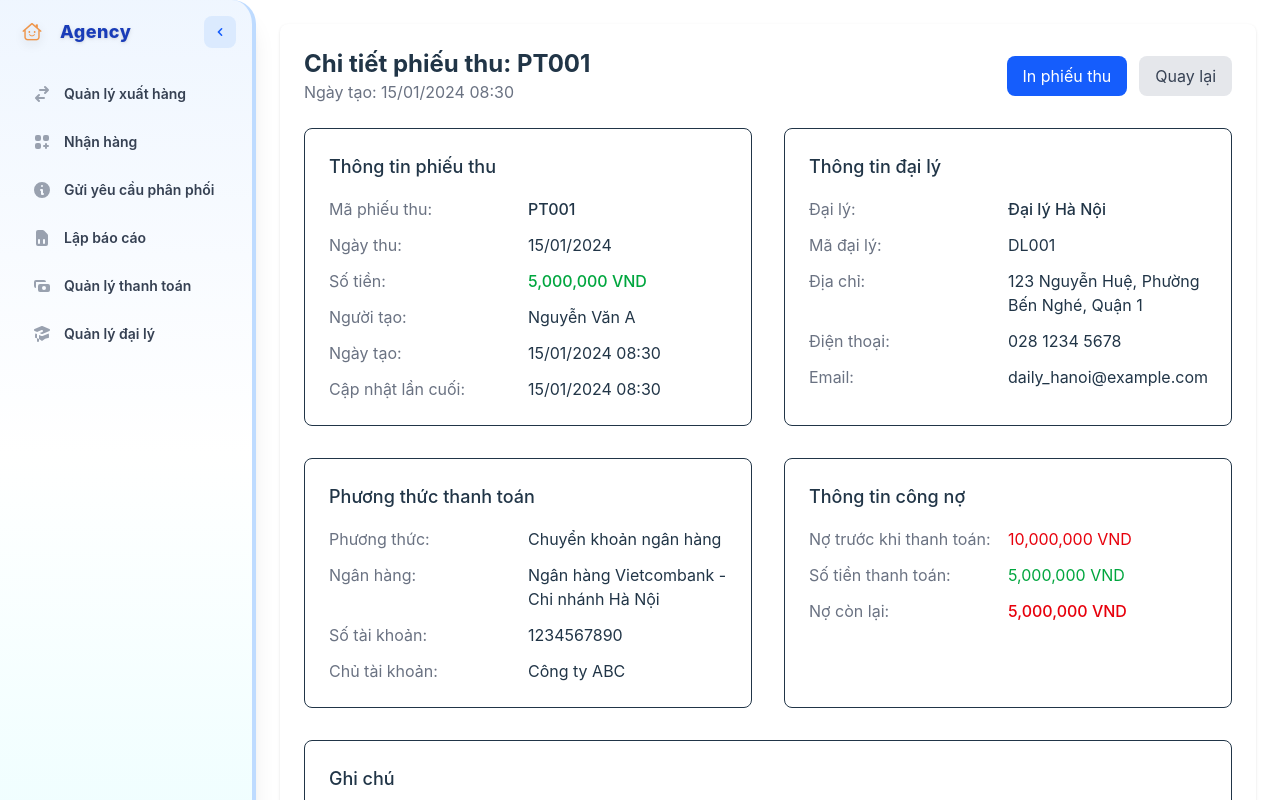
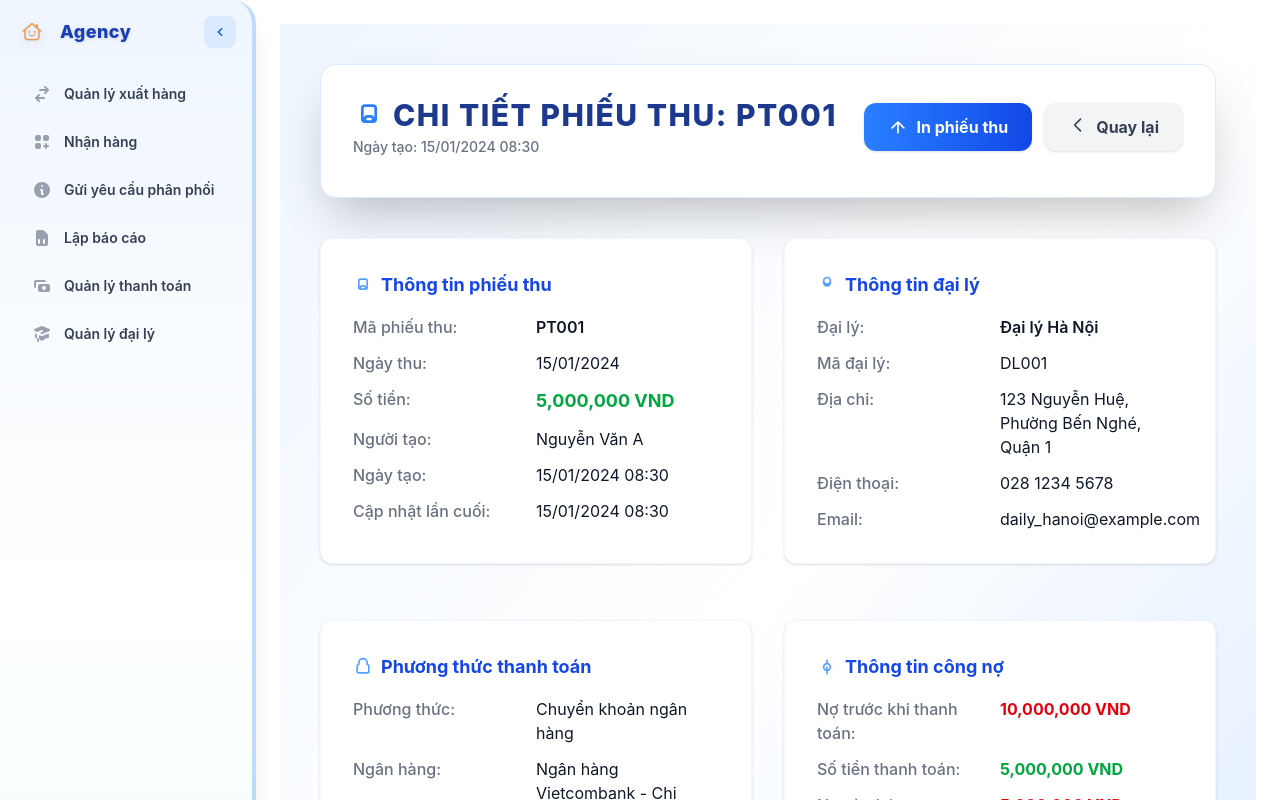
Before and after one commit to Se104QLDLY/agency, a React (Vite) app: page /payment/detail/1 in a window 1280 px wide. Shown: the top 800 px of the page. Built offline with nearby package versions, Linux system fonts and the light colour scheme.

Commit message:
Update giao dien

```diff
--- a/src/routes/payment/detail.tsx
+++ b/src/routes/payment/detail.tsx
@@ -32,127 +32,149 @@ const PaymentDetailPage: React.FC = () => {
   };
 
   return (
-    <div className="bg-white rounded-lg shadow-sm p-6">
-      <div className="flex justify-between items-center mb-6">
+    <div className="min-h-screen bg-gradient-to-br from-blue-50 via-white to-blue-100 p-4 md:p-10">
+      <div className="bg-white rounded-2xl shadow-2xl p-8 mb-10 border border-blue-100">
+        <div className="flex flex-col md:flex-row md:items-center md:justify-between gap-4 mb-2">
           <div>
-          <h1 className="text-2xl font-bold">Chi tiết phiếu thu: {paymentDetail.code}</h1>
-          <p className="text-gray-500">Ngày tạo: {paymentDetail.createdDate}</p>
+            <h1 className="text-3xl font-extrabold text-blue-900 uppercase tracking-wider mb-1 flex items-center gap-2">
+              <svg className="w-8 h-8 text-blue-500" fill="none" stroke="currentColor" strokeWidth="2" viewBox="0 0 24 24"><path strokeLinecap="round" strokeLinejoin="round" d="M9 17v-2a2 2 0 012-2h2a2 2 0 012 2v2m-6 0a2 2 0 01-2-2V7a2 2 0 012-2h6a2 2 0 012 2v8a2 2 0 01-2 2m-6 0h6" /></svg>
+              Chi tiết phiếu thu: {paymentDetail.code}
+            </h1>
+            <p className="text-gray-500 text-sm font-medium">Ngày tạo: {paymentDetail.createdDate}</p>
           </div>
-        <div className="flex space-x-3">
-          <button className="px-4 py-2 bg-blue-600 text-white rounded-lg hover:bg-blue-700 transition-colors">
+          <div className="flex gap-3">
+            <button className="px-6 py-3 bg-gradient-to-r from-blue-500 to-blue-700 text-white font-bold rounded-xl shadow hover:scale-105 hover:from-blue-600 hover:to-blue-800 transition-all duration-150">
+              <svg className="w-5 h-5 inline-block mr-2 -mt-1" fill="none" stroke="currentColor" strokeWidth="2" viewBox="0 0 24 24"><path strokeLinecap="round" strokeLinejoin="round" d="M12 19V6m0 0l-7 7m7-7l7 7" /></svg>
               In phiếu thu
             </button>
-          <Link to="/payment" className="px-4 py-2 bg-gray-200 text-gray-700 rounded-lg hover:bg-gray-300 transition-colors">
+            <Link to="/payment" className="px-6 py-3 bg-gray-100 text-gray-700 font-bold rounded-xl shadow hover:bg-gray-200 hover:scale-105 transition-all duration-150 flex items-center">
+              <svg className="w-5 h-5 mr-2 -mt-1" fill="none" stroke="currentColor" strokeWidth="2" viewBox="0 0 24 24"><path strokeLinecap="round" strokeLinejoin="round" d="M15 19l-7-7 7-7" /></svg>
               Quay lại
             </Link>
+          </div>
         </div>
       </div>
 
       <div className="grid grid-cols-1 lg:grid-cols-2 gap-8">
         {/* Payment Information */}
-        <div className="border rounded-lg p-6">
-          <h2 className="text-lg font-medium mb-4">Thông tin phiếu thu</h2>
-          <div className="space-y-3">
+        <div className="bg-white rounded-xl shadow p-8 mb-6 border border-blue-50">
+          <h2 className="text-lg font-bold text-blue-700 mb-4 flex items-center gap-2">
+            <svg className="w-5 h-5 text-blue-400" fill="none" stroke="currentColor" strokeWidth="2" viewBox="0 0 24 24"><path strokeLinecap="round" strokeLinejoin="round" d="M9 17v-2a2 2 0 012-2h2a2 2 0 012 2v2m-6 0a2 2 0 01-2-2V7a2 2 0 012-2h6a2 2 0 012 2v8a2 2 0 01-2 2m-6 0h6" /></svg>
+            Thông tin phiếu thu
+          </h2>
+          <div className="space-y-3 text-base">
             <div className="grid grid-cols-2">
-              <span className="text-gray-500">Mã phiếu thu:</span>
-              <span className="font-medium">{paymentDetail.code}</span>
+              <span className="text-gray-500 font-medium">Mã phiếu thu:</span>
+              <span className="font-semibold text-gray-900">{paymentDetail.code}</span>
             </div>
             <div className="grid grid-cols-2">
-              <span className="text-gray-500">Ngày thu:</span>
-              <span>{paymentDetail.paymentDate}</span>
+              <span className="text-gray-500 font-medium">Ngày thu:</span>
+              <span className="text-gray-900">{paymentDetail.paymentDate}</span>
             </div>
             <div className="grid grid-cols-2">
-              <span className="text-gray-500">Số tiền:</span>
-              <span className="font-medium text-green-600">{paymentDetail.amount}</span>
+              <span className="text-gray-500 font-medium">Số tiền:</span>
+              <span className="font-bold text-green-600 text-lg">{paymentDetail.amount}</span>
             </div>
             <div className="grid grid-cols-2">
-              <span className="text-gray-500">Người tạo:</span>
-              <span>{paymentDetail.creator}</span>
+              <span className="text-gray-500 font-medium">Người tạo:</span>
+              <span className="text-gray-900">{paymentDetail.creator}</span>
             </div>
             <div className="grid grid-cols-2">
-              <span className="text-gray-500">Ngày tạo:</span>
-              <span>{paymentDetail.createdDate}</span>
+              <span className="text-gray-500 font-medium">Ngày tạo:</span>
+              <span className="text-gray-900">{paymentDetail.createdDate}</span>
             </div>
             <div className="grid grid-cols-2">
-              <span className="text-gray-500">Cập nhật lần cuối:</span>
-              <span>{paymentDetail.updatedDate}</span>
+              <span className="text-gray-500 font-medium">Cập nhật lần cuối:</span>
+              <span className="text-gray-900">{paymentDetail.updatedDate}</span>
             </div>
           </div>
         </div>
 
         {/* Agency Information */}
-        <div className="border rounded-lg p-6">
-          <h2 className="text-lg font-medium mb-4">Thông tin đại lý</h2>
-          <div className="space-y-3">
+        <div className="bg-white rounded-xl shadow p-8 mb-6 border border-blue-50">
+          <h2 className="text-lg font-bold text-blue-700 mb-4 flex items-center gap-2">
+            <svg className="w-5 h-5 text-blue-400" fill="none" stroke="currentColor" strokeWidth="2" viewBox="0 0 24 24"><path strokeLinecap="round" strokeLinejoin="round" d="M16 7a4 4 0 01-8 0m8 0a4 4 0 00-8 0m8 0v2a4 4 0 01-8 0V7m8 0a4 4 0 00-8 0" /></svg>
+            Thông tin đại lý
+          </h2>
+          <div className="space-y-3 text-base">
             <div className="grid grid-cols-2">
-              <span className="text-gray-500">Đại lý:</span>
-              <span className="font-medium">{paymentDetail.agency.name}</span>
+              <span className="text-gray-500 font-medium">Đại lý:</span>
+              <span className="font-semibold text-gray-900">{paymentDetail.agency.name}</span>
             </div>
             <div className="grid grid-cols-2">
-              <span className="text-gray-500">Mã đại lý:</span>
-              <span>{paymentDetail.agency.code}</span>
+              <span className="text-gray-500 font-medium">Mã đại lý:</span>
+              <span className="text-gray-900">{paymentDetail.agency.code}</span>
             </div>
             <div className="grid grid-cols-2">
-              <span className="text-gray-500">Địa chỉ:</span>
-              <span>{paymentDetail.agency.address}</span>
+              <span className="text-gray-500 font-medium">Địa chỉ:</span>
+              <span className="text-gray-900">{paymentDetail.agency.address}</span>
             </div>
             <div className="grid grid-cols-2">
-              <span className="text-gray-500">Điện thoại:</span>
-              <span>{paymentDetail.agency.phone}</span>
+              <span className="text-gray-500 font-medium">Điện thoại:</span>
+              <span className="text-gray-900">{paymentDetail.agency.phone}</span>
             </div>
             <div className="grid grid-cols-2">
-              <span className="text-gray-500">Email:</span>
-              <span>{paymentDetail.agency.email}</span>
+              <span className="text-gray-500 font-medium">Email:</span>
+              <span className="text-gray-900">{paymentDetail.agency.email}</span>
             </div>
           </div>
         </div>
 
         {/* Payment Method */}
-        <div className="border rounded-lg p-6">
-          <h2 className="text-lg font-medium mb-4">Phương thức thanh toán</h2>
-          <div className="space-y-3">
+        <div className="bg-white rounded-xl shadow p-8 mb-6 border border-blue-50">
+          <h2 className="text-lg font-bold text-blue-700 mb-4 flex items-center gap-2">
+            <svg className="w-5 h-5 text-blue-400" fill="none" stroke="currentColor" strokeWidth="2" viewBox="0 0 24 24"><path strokeLinecap="round" strokeLinejoin="round" d="M17 9V7a5 5 0 00-10 0v2a2 2 0 00-2 2v6a2 2 0 002 2h10a2 2 0 002-2v-6a2 2 0 00-2-2z" /></svg>
+            Phương thức thanh toán
+          </h2>
+          <div className="space-y-3 text-base">
             <div className="grid grid-cols-2">
-              <span className="text-gray-500">Phương thức:</span>
-              <span>{paymentDetail.paymentMethod}</span>
+              <span className="text-gray-500 font-medium">Phương thức:</span>
+              <span className="text-gray-900">{paymentDetail.paymentMethod}</span>
             </div>
             <div className="grid grid-cols-2">
-              <span className="text-gray-500">Ngân hàng:</span>
-              <span>{paymentDetail.bankInfo}</span>
+              <span className="text-gray-500 font-medium">Ngân hàng:</span>
+              <span className="text-gray-900">{paymentDetail.bankInfo}</span>
             </div>
             <div className="grid grid-cols-2">
-              <span className="text-gray-500">Số tài khoản:</span>
-              <span>{paymentDetail.accountNumber}</span>
+              <span className="text-gray-500 font-medium">Số tài khoản:</span>
+              <span className="text-gray-900">{paymentDetail.accountNumber}</span>
             </div>
             <div className="grid grid-cols-2">
-              <span className="text-gray-500">Chủ tài khoản:</span>
-              <span>{paymentDetail.accountHolder}</span>
+              <span className="text-gray-500 font-medium">Chủ tài khoản:</span>
+              <span className="text-gray-900">{paymentDetail.accountHolder}</span>
             </div>
           </div>
         </div>
 
         {/* Debt Information */}
-        <div className="border rounded-lg p-6">
-          <h2 className="text-lg font-medium mb-4">Thông tin công nợ</h2>
-          <div className="space-y-3">
+        <div className="bg-white rounded-xl shadow p-8 mb-6 border border-blue-50">
+          <h2 className="text-lg font-bold text-blue-700 mb-4 flex items-center gap-2">
+            <svg className="w-5 h-5 text-blue-400" fill="none" stroke="currentColor" strokeWidth="2" viewBox="0 0 24 24"><path strokeLinecap="round" strokeLinejoin="round" d="M12 8c-2.21 0-4 1.79-4 4s1.79 4 4 4 4-1.79 4-4-1.79-4-4-4zm0 0V4m0 8v8" /></svg>
+            Thông tin công nợ
+          </h2>
+          <div className="space-y-3 text-base">
             <div className="grid grid-cols-2">
-              <span className="text-gray-500">Nợ trước khi thanh toán:</span>
-              <span className="text-red-600">{paymentDetail.previousDebt}</span>
+              <span className="text-gray-500 font-medium">Nợ trước khi thanh toán:</span>
+              <span className="font-bold text-red-600">{paymentDetail.previousDebt}</span>
             </div>
             <div className="grid grid-cols-2">
-              <span className="text-gray-500">Số tiền thanh toán:</span>
-              <span className="text-green-600">{paymentDetail.amount}</span>
+              <span className="text-gray-500 font-medium">Số tiền thanh toán:</span>
+              <span className="font-bold text-green-600">{paymentDetail.amount}</span>
             </div>
             <div className="grid grid-cols-2">
-              <span className="text-gray-500">Nợ còn lại:</span>
-              <span className="font-medium text-red-600">{paymentDetail.remainingDebt}</span>
+              <span className="text-gray-500 font-medium">Nợ còn lại:</span>
+              <span className="font-bold text-red-600">{paymentDetail.remainingDebt}</span>
             </div>
           </div>
         </div>
 
         {/* Notes */}
-        <div className="border rounded-lg p-6 lg:col-span-2">
-          <h2 className="text-lg font-medium mb-4">Ghi chú</h2>
-          <p className="text-gray-700">{paymentDetail.notes}</p>
+        <div className="bg-white rounded-xl shadow p-8 lg:col-span-2 border border-blue-50">
+          <h2 className="text-lg font-bold text-blue-700 mb-4 flex items-center gap-2">
+            <svg className="w-5 h-5 text-blue-400" fill="none" stroke="currentColor" strokeWidth="2" viewBox="0 0 24 24"><path strokeLinecap="round" strokeLinejoin="round" d="M8 12h8m-4-4v8" /></svg>
+            Ghi chú
+          </h2>
+          <p className="text-gray-700 text-base italic">{paymentDetail.notes}</p>
         </div>
       </div>
     </div>
--- a/src/routes/reports/detail.tsx
+++ b/src/routes/reports/detail.tsx
@@ -1,6 +1,5 @@
 import React from 'react';
 import { Link, useParams } from 'react-router-dom';
-import { DashboardLayout } from '../../components/layout/DashboardLayout';
 
 const ReportDetailPage: React.FC = () => {
   const { id } = useParams<{ id: string }>();
@@ -63,7 +62,6 @@ const ReportDetailPage: React.FC = () => {
   };
 
   return (
-    <DashboardLayout>
     <div className="min-h-screen bg-gray-100 p-6">
       {/* Header */}
       <div className="bg-white rounded-lg shadow-lg p-6 mb-6">
@@ -161,7 +159,6 @@ const ReportDetailPage: React.FC = () => {
         </button>
       </div>
     </div>
-    </DashboardLayout>
   );
 };
 
```
Also changed, not shown: src/routes/reports/add.tsx (+25 -45 lines). Lines whose indentation alone changed are shown as unchanged.
